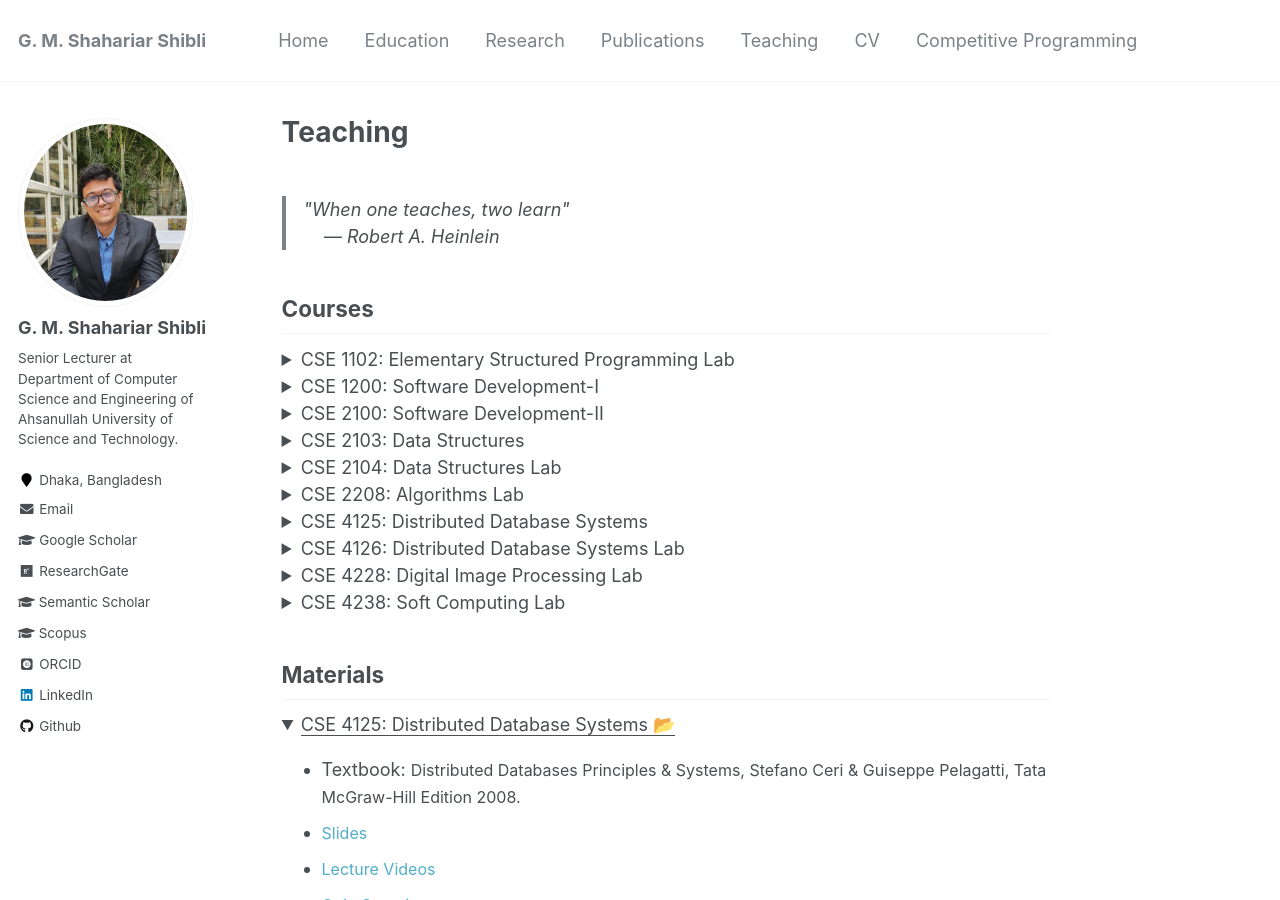
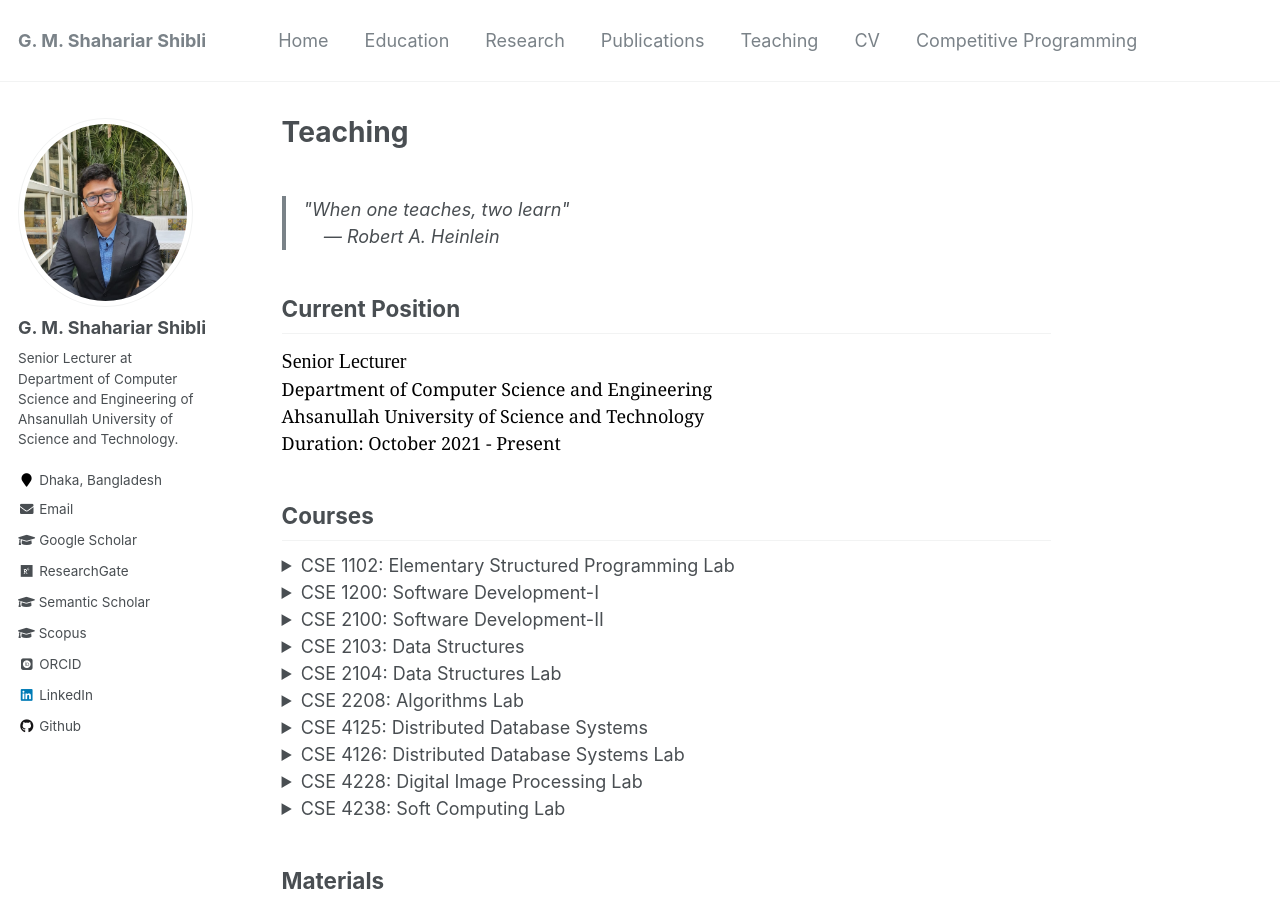
Before and after one commit to shahariar-shibli/shahariar-shibli.github.io, a Jekyll site: the page built from _pages/teaching.md, in a window 1280 px wide and 900 px high. Built offline with Jekyll 4.4.1, drawn with Linux system fonts in a browser that asks for light colours; some web fonts are replaced.

Commit message:
Update teaching.md

```diff
--- a/_pages/teaching.md
+++ b/_pages/teaching.md
@@ -4,6 +4,16 @@ title: "Teaching"
 ---
 
 > <p>"When one teaches, two learn" <br> &nbsp;&nbsp;&nbsp; ― Robert A. Heinlein</p>
+
+
+## Current Position
+<!-- Senior Lecturer -->
+<span style="font-family:Georgia; color:black;">
+<span style="color:black; font-size:20px; font-family:Calisto MT">Senior Lecturer</span><br/>
+Department of Computer Science and Engineering<br/>
+Ahsanullah University of Science and Technology <br/>
+Duration: October 2021 - Present<br/>
+</span>
 
 
 ## Courses
```
